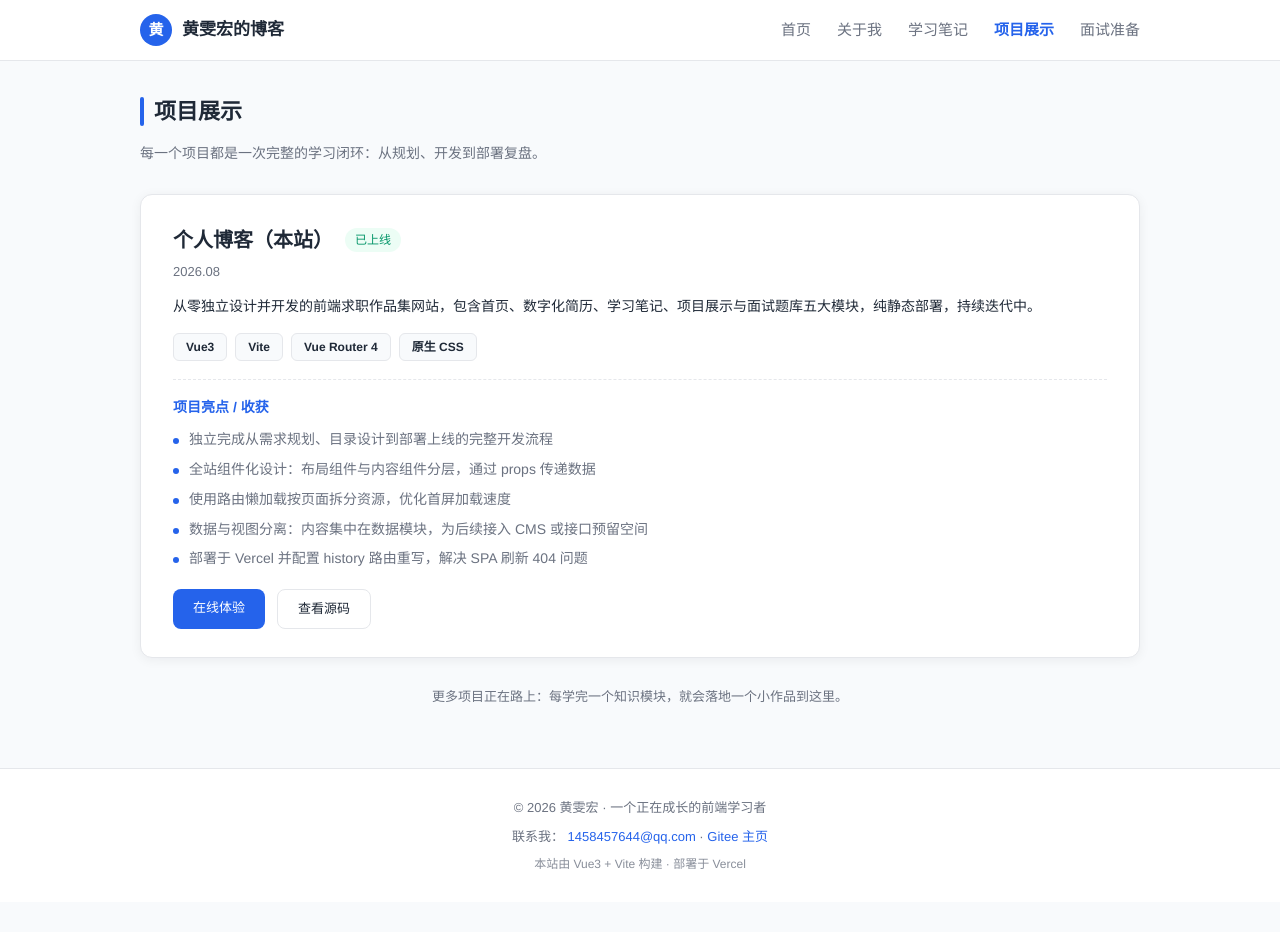
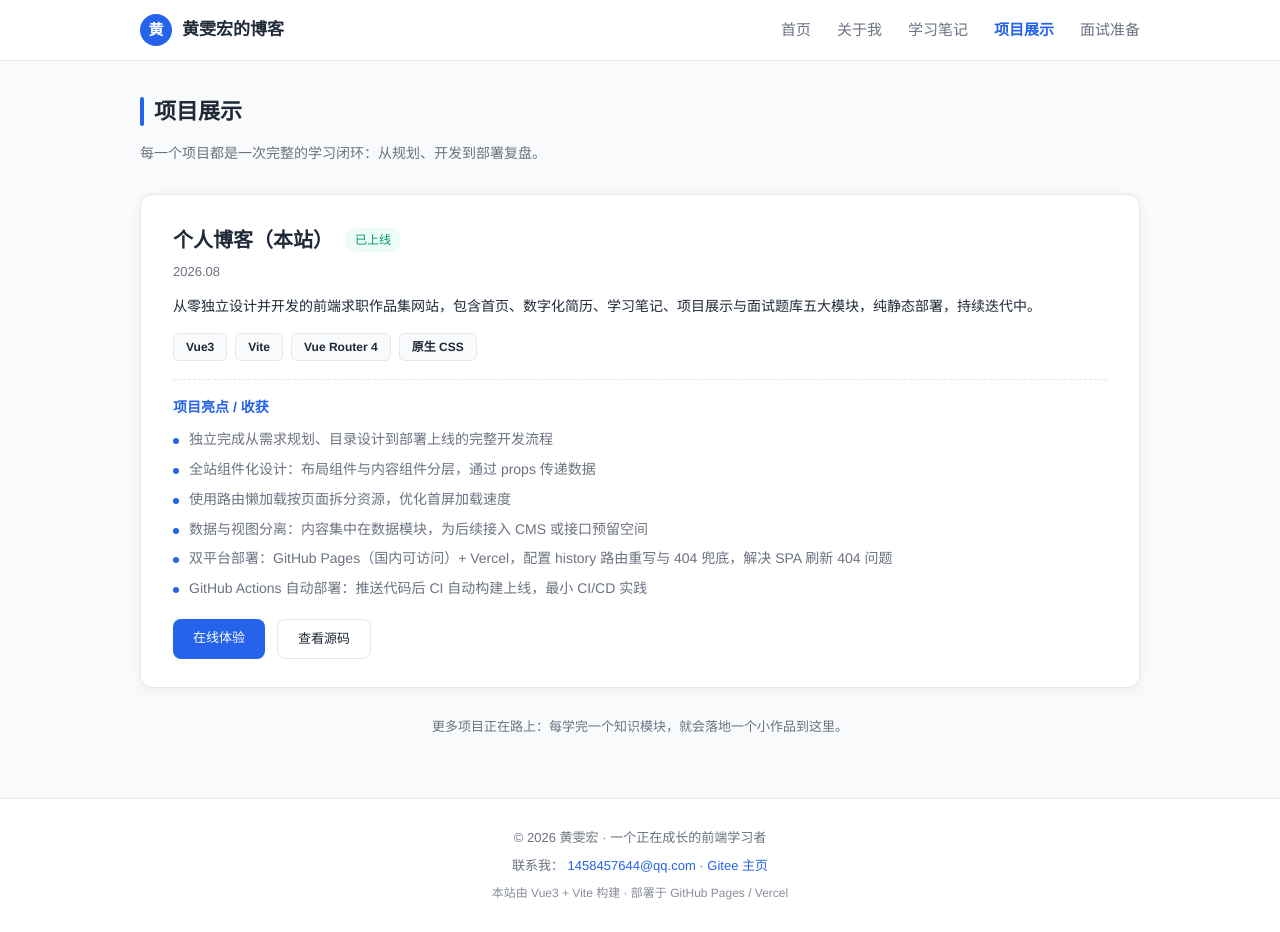
Before and after one commit to rainbow-713/huangwenhong-blog, a Vue app: page /projects in a window 1280 px wide. Before the commit the page ends 902 px from the top, so only its background shows below. Built offline with nearby package versions, Linux system fonts and the light colour scheme.

Commit message:
feat: 适配 GitHub Pages 子路径部署（BASE_PATH + 404 兜底 + CI 环境变量）

```diff
--- a/src/components/FooterBar.vue
+++ b/src/components/FooterBar.vue
@@ -14,7 +14,7 @@
           Gitee 主页
         </a>
       </p>
-      <p class="footer-tech">本站由 Vue3 + Vite 构建 · 部署于 Vercel</p>
+      <p class="footer-tech">本站由 Vue3 + Vite 构建 · 部署于 GitHub Pages / Vercel</p>
     </div>
   </footer>
 </template>
--- a/src/data/projects.js
+++ b/src/data/projects.js
@@ -26,9 +26,10 @@ export const projects = [
       '全站组件化设计：布局组件与内容组件分层，通过 props 传递数据',
       '使用路由懒加载按页面拆分资源，优化首屏加载速度',
       '数据与视图分离：内容集中在数据模块，为后续接入 CMS 或接口预留空间',
-      '部署于 Vercel 并配置 history 路由重写，解决 SPA 刷新 404 问题'
+      '双平台部署：GitHub Pages（国内可访问）+ Vercel，配置 history 路由重写与 404 兜底，解决 SPA 刷新 404 问题',
+      'GitHub Actions 自动部署：推送代码后 CI 自动构建上线，最小 CI/CD 实践'
     ],
-    link: 'https://huangwenhong-blog.vercel.app',
-    repo: 'https://gitee.com/little-rainbow0713/huangwenhong-blog'
+    link: 'https://rainbow-713.github.io/huangwenhong-blog/',
+    repo: 'https://github.com/rainbow-713/huangwenhong-blog'
   }
 ]
--- a/src/views/HomeView.vue
+++ b/src/views/HomeView.vue
@@ -20,7 +20,7 @@
         </div>
         <p class="hero-learning">{{ profile.learning }}</p>
         <div class="hero-actions">
-          <router-link to="/about" class="btn btn-primary">了解我 →</router-link>
+          <router-link to="/about" class="btn btn-primary">了1111解我 →</router-link>
           <router-link to="/notes" class="btn btn-ghost">学习笔记</router-link>
         </div>
       </div>
--- a/vite.config.js
+++ b/vite.config.js
@@ -5,6 +5,9 @@ import { defineConfig } from 'vite'
 import vue from '@vitejs/plugin-vue'
 
 export default defineConfig({
+  // 部署基础路径：Vercel 部署在根路径 '/'；
+  // GitHub Pages 项目站点部署在子路径，由 CI 工作流注入 BASE_PATH 环境变量
+  base: process.env.BASE_PATH || '/',
   // 注册 Vue 插件，让 Vite 能编译 .vue 单文件组件
   plugins: [vue()],
   server: {
```
Also changed, not shown: public/404.html (+5 -3 lines), 1 other file (tests, documents, lock files or other folders).
